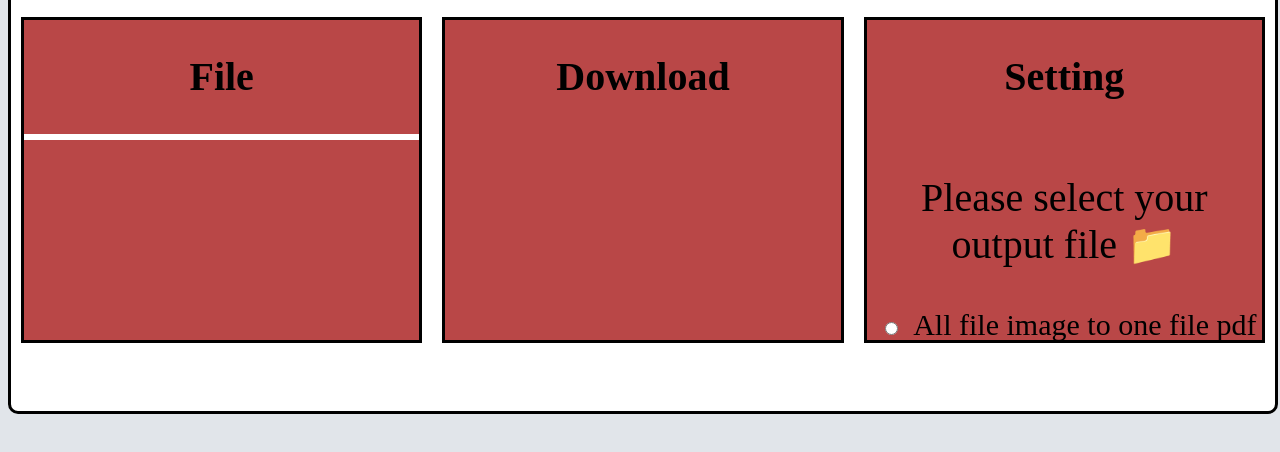
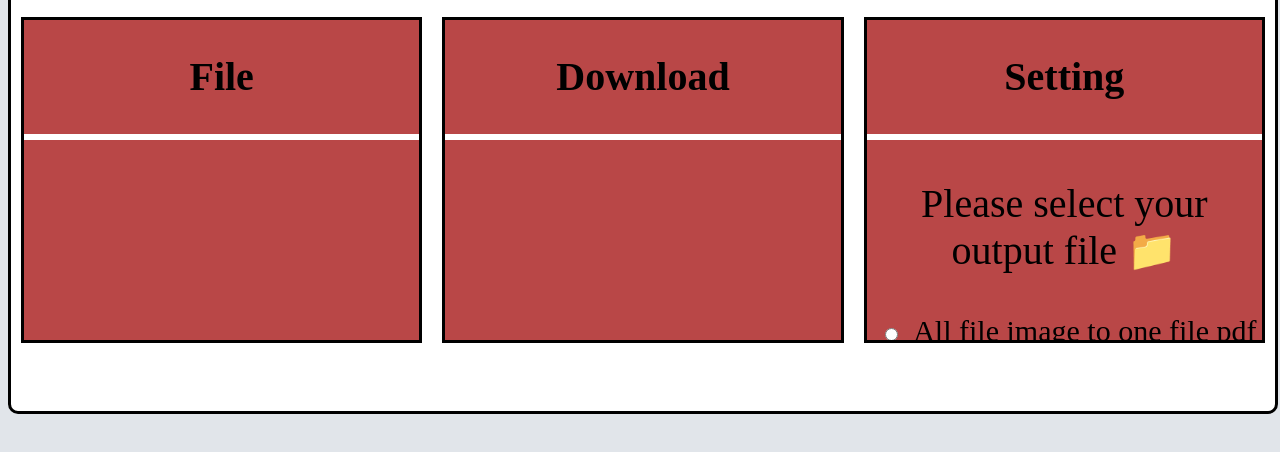
Before and after one commit to panpanpopularr/ShabaluShabu, a plain HTML site: page templates/index.html in a window 1280 px wide. Shown: the part 336-788 px from the top of the page. Drawn offline with Linux system fonts and the light colour scheme; files that its build step writes are made by us from their sources; a script that the page names is missing.

Commit message:
Add files via upload

```diff
--- a/static/css/styles.css
+++ b/static/css/styles.css
@@ -119,3 +119,26 @@ body {
     text-align: center;
 
 }
+
+#fileout {
+    width: 100%;
+    border: 3px solid white;
+    color: black;
+    overflow-y: scroll;
+}
+
+#fileout tr {
+    border: 3px solid white;
+    display: block;
+}
+
+#filesetting {
+    width: 100%;
+    border: 3px solid white;
+    color: black;
+}
+
+#filesetting tr {
+    border: 3px solid white;
+    display: block;
+}
```
